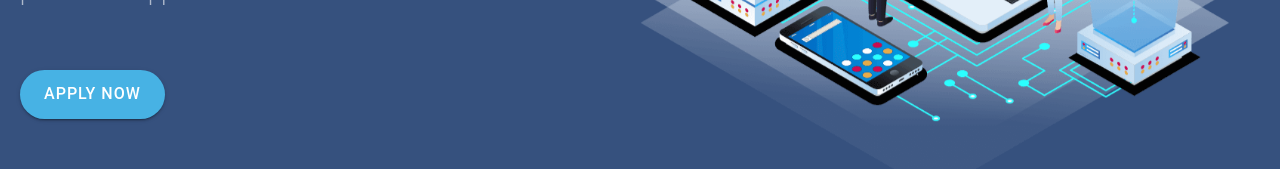
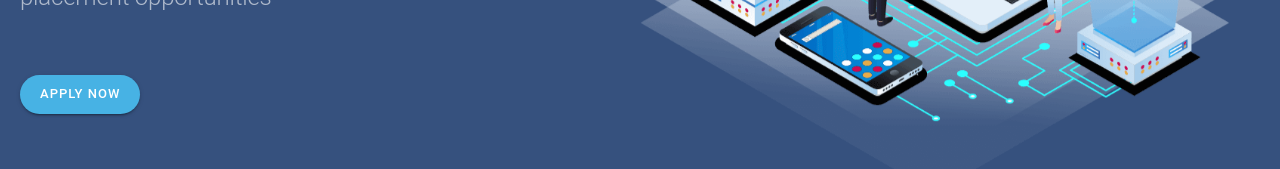
Before and after one commit to mubeejoy12/jobshube, a React (Vite) app: page / in a window 1280 px wide. Shown: the part 434-603 px from the top of the page. Built offline with nearby package versions, Linux system fonts and the light colour scheme.

Commit message:
make changes to styling for better appearance

```diff
--- a/src/components/Hero.jsx
+++ b/src/components/Hero.jsx
@@ -67,12 +67,12 @@ const Hero = () => {
             variant="contained"
             color="primary"
             sx={{
-              fontSize: "16px",
+              fontSize: "13px",
               letterSpacing: "1px",
               display: "inline-block",
               borderRadius: "50px",
               transition: "0.5s",
-              padding: "10px 24px 11px 24px",
+              padding: "8px 20px 8px 20px",
               background: "#47b2e4",
               marginTop: { xs: "16px", md: "24px" },
             }}
```
